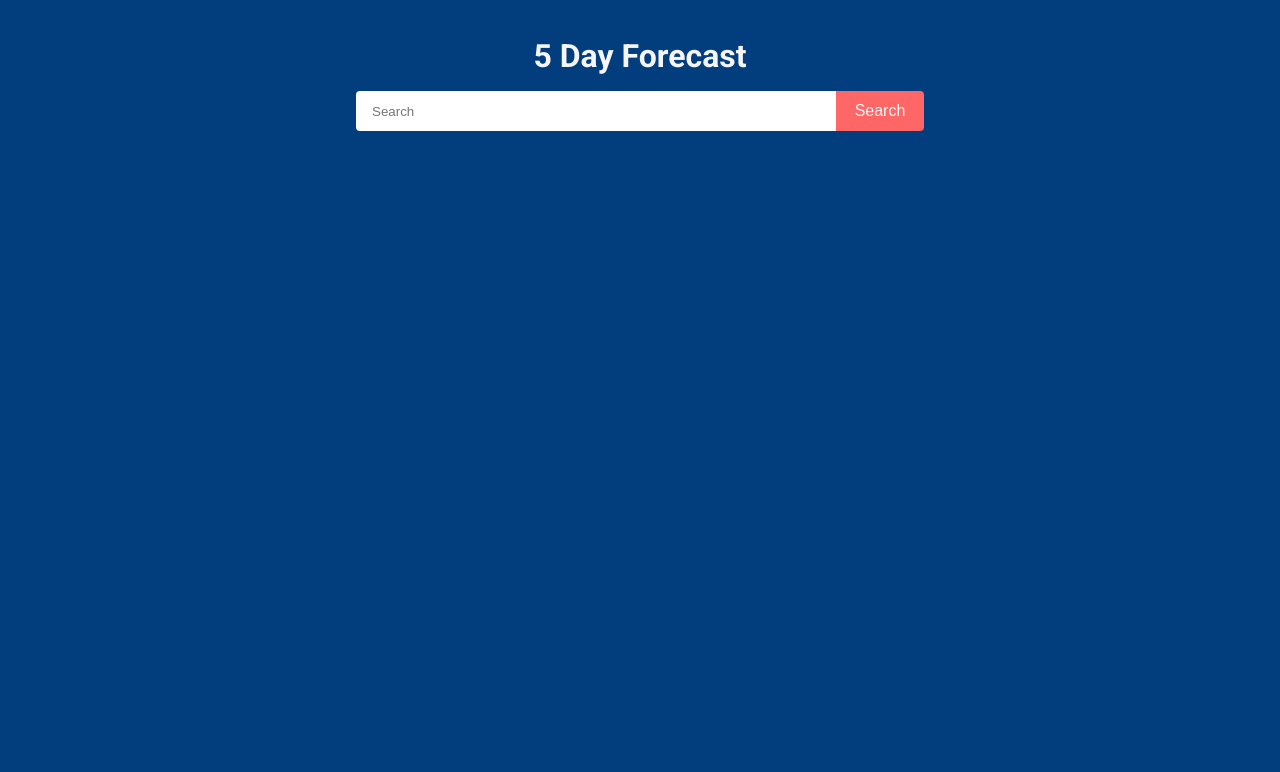
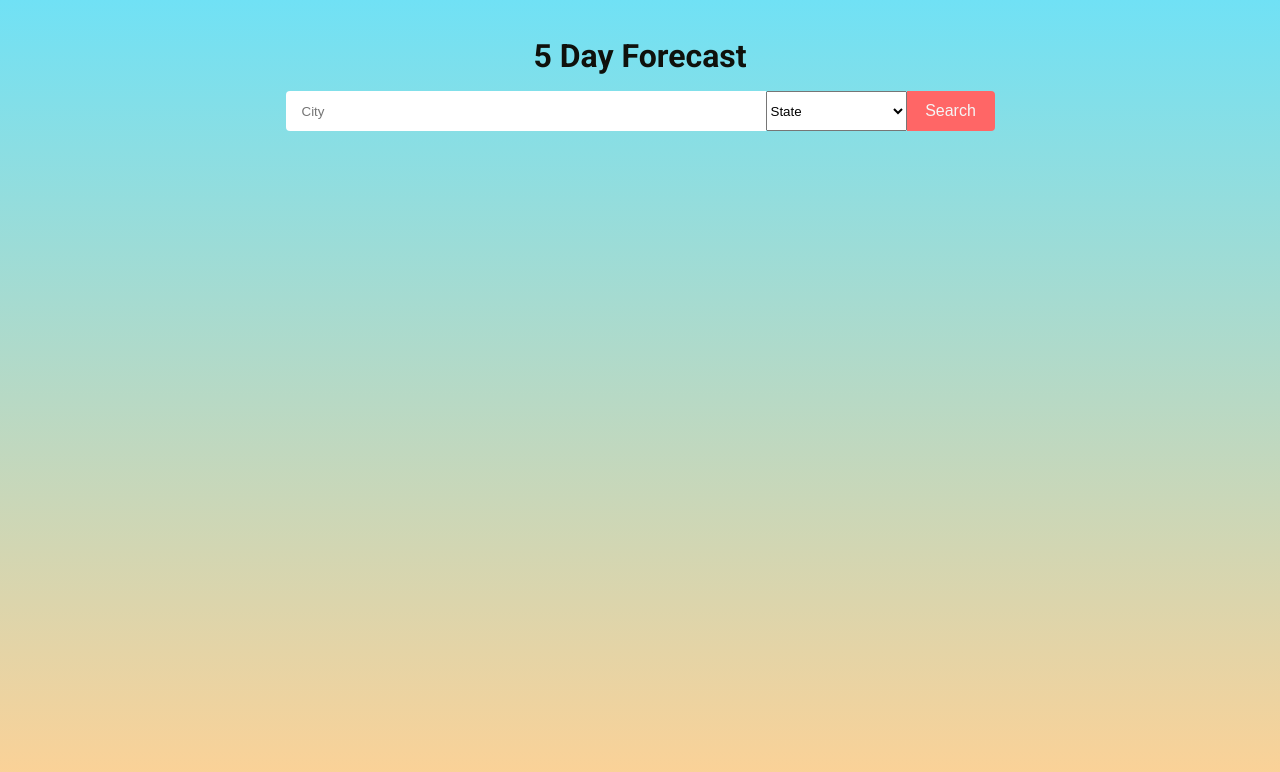
Before and after one commit to mpeck99/Vue-Weather-App, a Vue app: page / in a window 1280 px wide. Shown: the top 772 px of the page. Built offline with nearby package versions, Linux system fonts and the light colour scheme.

Commit message:
adding a slect option for the states

```diff
--- a/src/App.vue
+++ b/src/App.vue
@@ -4,12 +4,66 @@
     <section aria-label="Search for your a five day forecast">
       <div class="form-group">
         <label for="search" class="sr-only">Location</label>
-        <input type="text" name="search" id="search" placeholder="Search" v-model="query" @keyup.enter="fetchForecast">
+        <input type="text" name="search" id="search" placeholder="City" v-model="city_query" @keyup.enter="fetchForecast">
+        <select v-model="state_query" @keyup.enter="fetchForecast" placeholder="State">
+          <option value="" class="disabled selected">State</option>
+          <option value="AL">Alabama</option>
+          <option value="AK">Alaska</option>
+          <option value="AZ">Arizona</option>
+          <option value="AR">Arkansas</option>
+          <option value="CA">California</option>
+          <option value="CO">Colorado</option>
+          <option value="CT">Connecticut</option>
+          <option value="DE">Delaware</option>
+          <option value="DC">District Of Columbia</option>
+          <option value="FL">Florida</option>
+          <option value="GA">Georgia</option>
+          <option value="HI">Hawaii</option>
+          <option value="ID">Idaho</option>
+          <option value="IL">Illinois</option>
+          <option value="IN">Indiana</option>
+          <option value="IA">Iowa</option>
+          <option value="KS">Kansas</option>
+          <option value="KY">Kentucky</option>
+          <option value="LA">Louisiana</option>
+          <option value="ME">Maine</option>
+          <option value="MD">Maryland</option>
+          <option value="MA">Massachusetts</option>
+          <option value="MI">Michigan</option>
+          <option value="MN">Minnesota</option>
+          <option value="MS">Mississippi</option>
+          <option value="MO">Missouri</option>
+          <option value="MT">Montana</option>
+          <option value="NE">Nebraska</option>
+          <option value="NV">Nevada</option>
+          <option value="NH">New Hampshire</option>
+          <option value="NJ">New Jersey</option>
+          <option value="NM">New Mexico</option>
+          <option value="NY">New York</option>
+          <option value="NC">North Carolina</option>
+          <option value="ND">North Dakota</option>
+          <option value="OH">Ohio</option>
+          <option value="OK">Oklahoma</option>
+          <option value="OR">Oregon</option>
+          <option value="PA">Pennsylvania</option>
+          <option value="RI">Rhode Island</option>
+          <option value="SC">South Carolina</option>
+          <option value="SD">South Dakota</option>
+          <option value="TN">Tennessee</option>
+          <option value="TX">Texas</option>
+          <option value="UT">Utah</option>
+          <option value="VT">Vermont</option>
+          <option value="VA">Virginia</option>
+          <option value="WA">Washington</option>
+          <option value="WV">West Virginia</option>
+          <option value="WI">Wisconsin</option>
+          <option value="WY">Wyoming</option>
+        </select>
         <button @click="fetchForecast" class="searchBtn">Search</button>
       </div>
-      <h2>{{location}}</h2>
+      <h2 class="location">{{location}}</h2>
       <div class="card-wrapper" >
-        <div class="card" v-for="weather in weatherData" :key="weather.list">
+        <div class="card" v-for="(weather, index) in weatherData" :key="weather.list" :class="{active:index===0}">
           <time>{{weather.dt_txt}}</time>
           <div class="status">
             <p class="temp">{{weather.main.temp}}</p>
@@ -31,21 +85,26 @@ export default {
       api_key : '4de4a8d80078d333a4a72f1c11d87820',
       forecast_url: 'https://api.openweathermap.org/data/2.5/',
       weatherData : [],
-      query: '',
-      location: '',
+      city_query: '',
+      state_query: '',
+      location : '',
     }
   },
   methods: {
     fetchForecast(){
-     fetch(`${this.forecast_url}forecast?q=${this.query},us&appid=${this.api_key}&units=imperial`)
-      .then(res => {
-        return res.json();
-      }).then(this.storeData);
+      if(!this.state_query == "" && !this.city_query == "" || !this.city_query == null){
+        fetch(`${this.forecast_url}forecast?q=${this.city_query},${this.state_query},us&appid=${this.api_key}&units=imperial`)
+          .then(res => {
+            return res.json();
+          }).then(this.storeData);
+        }
+      else {
+        alert('empty inptus');
+      }
     },
     storeData(data) {
       //clearing the data array when a new search is done
       this.weatherData = [];
-      this.location = data.city.name;
       //looping through the data.list to only return the 5 day forecast and not the data for every 3 hours
       for(var i = 0; i < data.list.length; i+=8){
         this.weatherData.push(data.list[i]);
@@ -53,10 +112,10 @@ export default {
 
       //looping through the weatherDate array to fix temps and dates
       for(var x = 0; x < this.weatherData.length; x++){
-        const temp = parseInt(this.weatherData[x].main.temp),
-              tempMin = parseInt(this.weatherData[x].main.temp_min),
-              tempMax = parseInt(this.weatherData[x].main.temp_max),
-              feelsLike = parseInt(this.weatherData[x].main.feels_like),
+        const temp = Math.round(this.weatherData[x].main.temp),
+              tempMin = Math.round(this.weatherData[x].main.temp_min),
+              tempMax = Math.round(this.weatherData[x].main.temp_max),
+              feelsLike = Math.round(this.weatherData[x].main.feels_like),
               date = new Date(this.weatherData[x].dt_txt.split(" ")[0]).toDateString().split(' 2020')[0];
 
         //replacing the icon from the api with an svg
@@ -82,7 +141,7 @@ export default {
         else if(this.weatherData[x].weather[0].icon == "11d" || this.weatherData[x].weather[0].icon == "11n"){
           this.weatherData[x].weather[0].icon = './assets/icn-thunderstorm.svg';
         }
-
+        this.location = this.city_query + ', ' + this.state_query;
         this.weatherData[x].main.temp = temp;
         this.weatherData[x].main.temp_min = tempMin;
         this.weatherData[x].main.temp_max = tempMax;
@@ -109,9 +168,9 @@ export default {
     font-family: 'Lato', sans-serif;
     text-align: center;
     text-transform: capitalize;
-    color: #f5f5f5;
+    color: #0F110C;
 
-    background-color: #023e7d;
+    background: linear-gradient(#70e1f5, #ffd194);
   }
 
   #app {
@@ -189,6 +248,9 @@ export default {
     border: none;;
   }
 
+  .location {
+    text-transform: capitalize;
+  }
 
   .card-wrapper {
     width: 100%;
@@ -200,7 +262,7 @@ export default {
     flex-wrap: wrap;
     align-self: center;
 
-    color: #333;
+    color: #0F110C;
   }
 
   .card {
```
